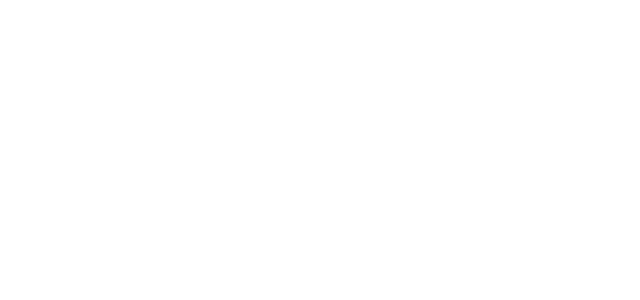
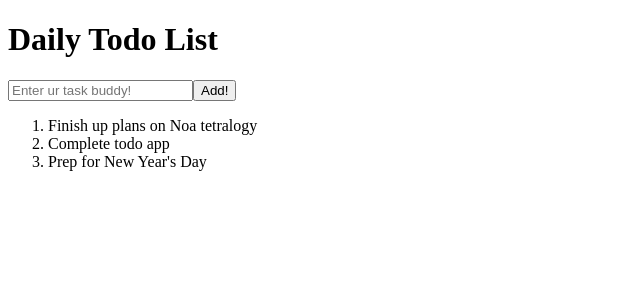
Before and after one commit to Time-Lord-Victorious/daily-todo-app, a React (Vite) app: page / in a window 1280 px wide. Shown: the top 300 px of the page, without its empty margins (0-640 px from the left). Built offline with nearby package versions, Linux system fonts and the light colour scheme.

Commit message:
yesssssss

```diff
--- a/src/App.jsx
+++ b/src/App.jsx
@@ -4,7 +4,7 @@
 
   return (
     <>
-
+      <ToDoList />
     </>
   )
 }
```
